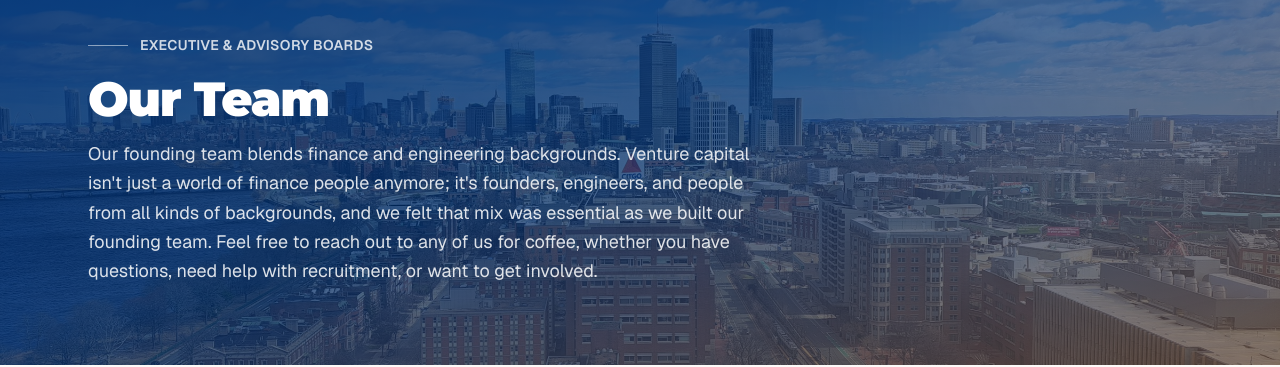
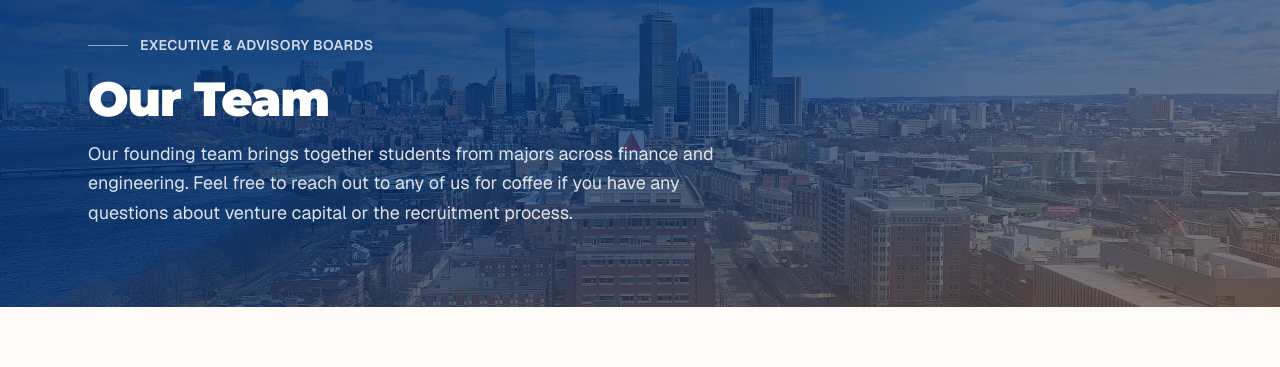
Before and after one commit to mattkuooo/tufts-venture-partners, a Next.js app: page /about in a window 1280 px wide. Shown: the part 110-477 px from the top of the page. Built offline with nearby package versions, Linux system fonts and the light colour scheme.

Commit message:
Trim the About page "who we are" blurb
Shorten and simplify the founding team description.

```diff
--- a/data/site.ts
+++ b/data/site.ts
@@ -5,7 +5,7 @@ export const site = {
   mission:
     "Tufts Venture Partners exists to give students hands-on experience in venture capital: sourcing deals, running diligence, and building relationships with founders and investors, all while building a community of students passionate about startups and technology.",
   whoWeAre:
-    "Our founding team blends finance and engineering backgrounds. Venture capital isn't just a world of finance people anymore; it's founders, engineers, and people from all kinds of backgrounds, and we felt that mix was essential as we built our founding team. Feel free to reach out to any of us for coffee, whether you have questions, need help with recruitment, or want to get involved.",
+    "Our founding team brings together students from majors across finance and engineering. Feel free to reach out to any of us for coffee if you have any questions about venture capital or the recruitment process.",
   email: "info@tuftsventurepartners.org",
   linkedin: "https://www.linkedin.com/company/tufts-venture-partners",
   instagram: "https://www.instagram.com/tuftsventurepartners",
```
